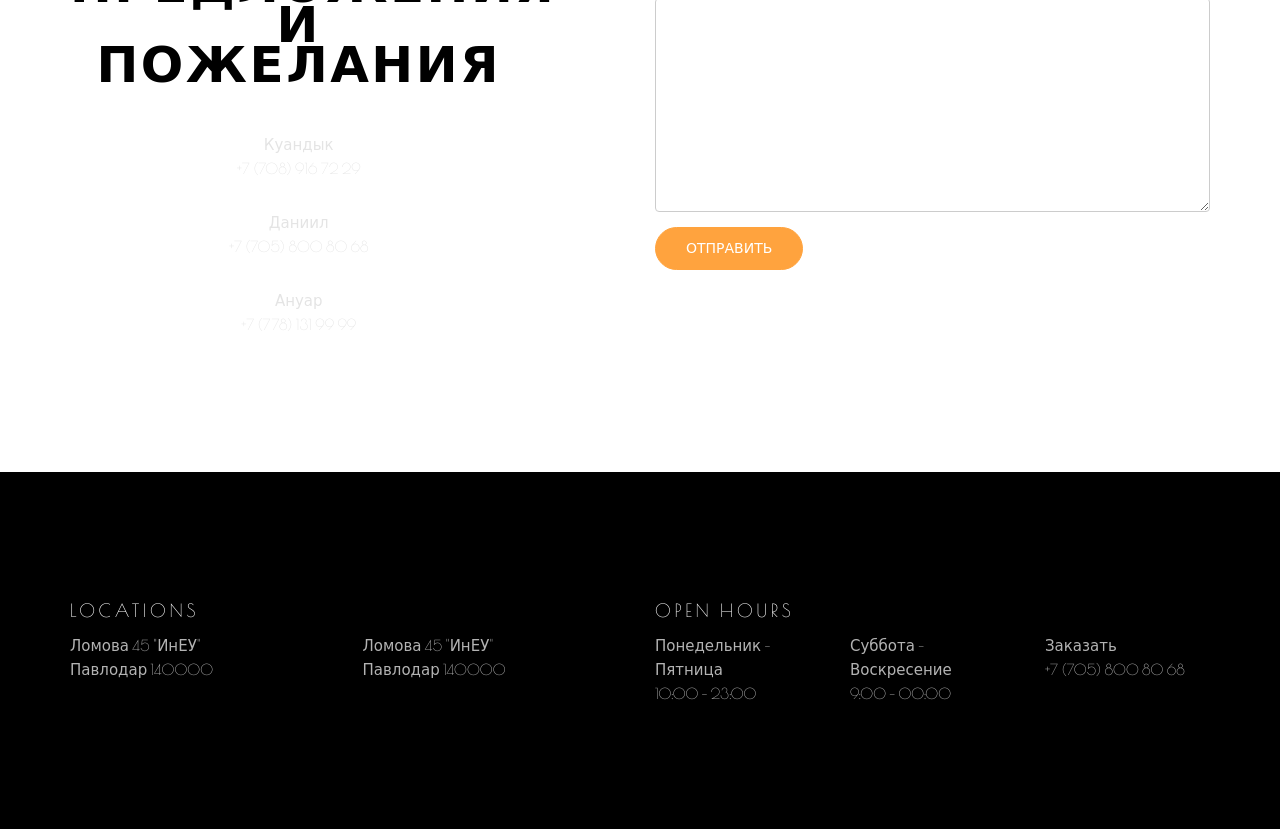
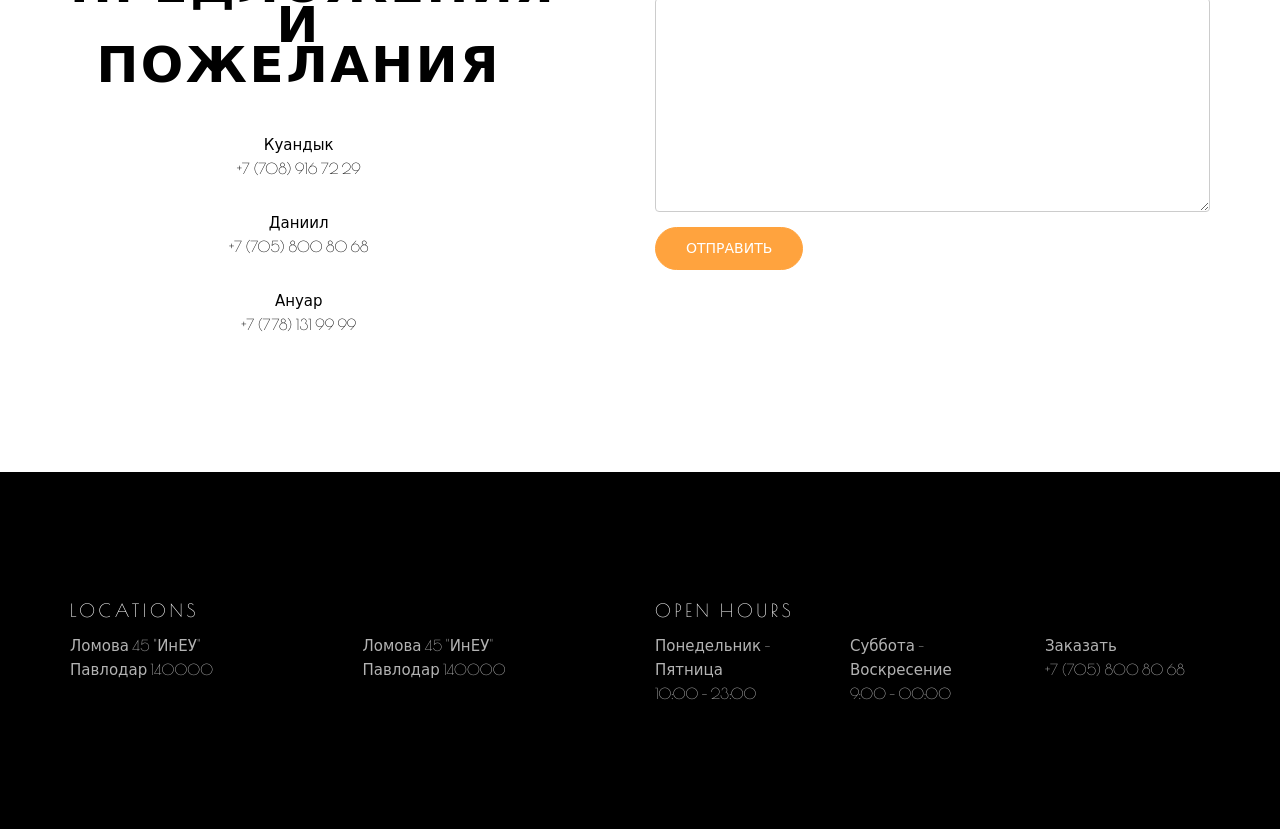
Before and after one commit to IssenovRU/Donuts, a website: page index.html in a window 1280 px wide. Shown: the part 4260-5089 px from the top of the page. Drawn offline with nearby package versions, Linux system fonts and the light colour scheme; files whose address does not match are found by name.

Commit message:
Update index.html

```diff
--- a/index.html
+++ b/index.html
@@ -229,9 +229,9 @@
             <div class="probootstrap-heading dark">
               <h1 class="primary-heading">Контакты</h1><br>
               <h6 class="secondary-heading">Напишите ваши предложения и пожелания</h6>
-		    <p>Куандык<br>+7 (708) 916 72 29</p>
-		    <p>Даниил<br>+7 (705) 800 80 68</p>
-		    <p>Ануар<br>+7 (778) 131 99 99</p>
+		    <p style="color: black;">Куандык<br>+7 (708) 916 72 29</p>
+		    <p style="color: black;">Даниил<br>+7 (705) 800 80 68</p>
+		    <p style="color: black;">Ануар<br>+7 (778) 131 99 99</p>
             </div>
           </div>
           <div class="col-md-6 col-md-push-1 probootstrap-animate">
```
